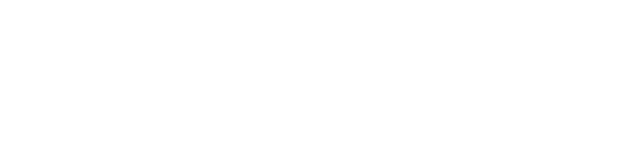
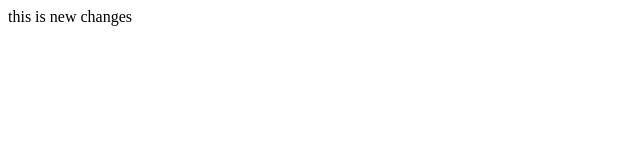
Before and after one commit to Zainab-a11y/Myrapo, a plain HTML site: page index.html in a window 1280 px wide. Shown: the whole page, without its empty margins (0-640 px from the left). Drawn offline with Linux system fonts and the light colour scheme.

Commit message:
this is new file after pudh the code

```diff
--- a/index.html
+++ b/index.html
@@ -6,6 +6,6 @@
     <title>Document</title>
 </head>
 <body>
-
+    <header>this is new changes</header>
 </body>
 </html>
```
